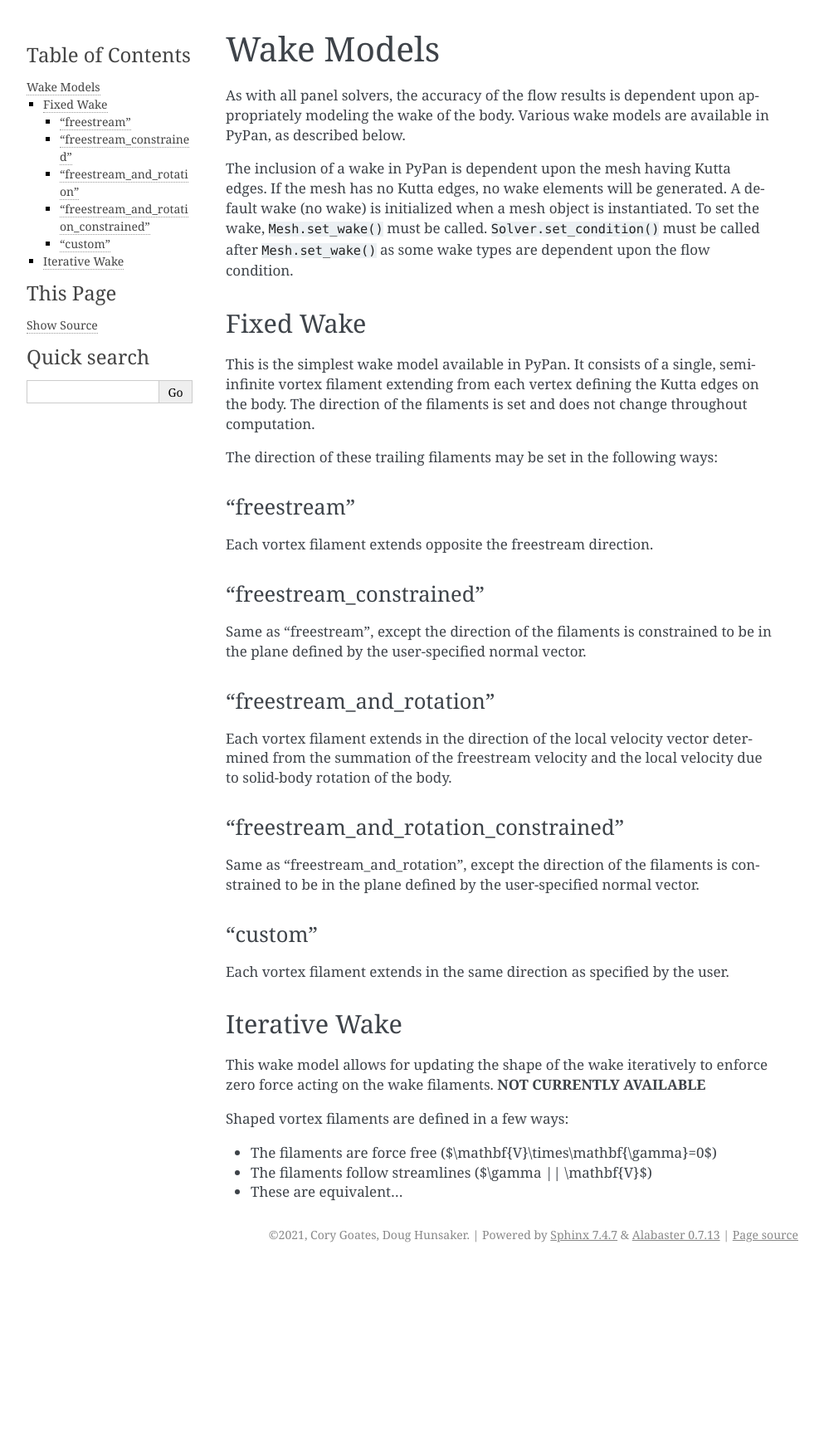
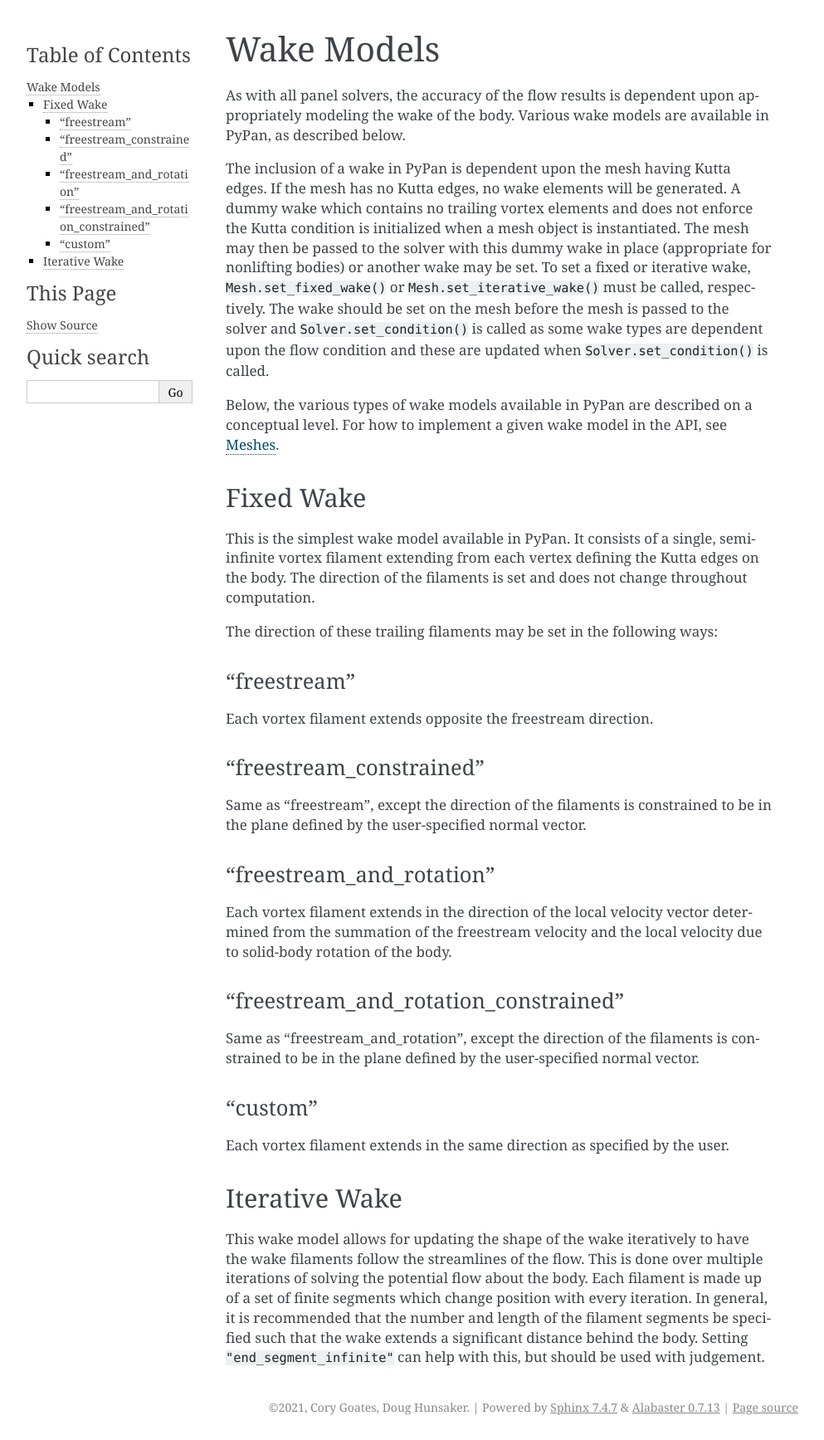
Before and after one commit to usuaero/PyPan, a Sphinx documentation site: the page built from docs/source/wake_models.md, in a window 1280 px wide. Shown: the whole page at 83% size, without its empty margins (148-1141 px from the left). Built offline with Sphinx 7.4.7, drawn with Linux system fonts in a browser that asks for light colours; before the commit the page ends 1527 px from its top, so only the background shows below that.

Commit message:
Updated docs to include iterative wakes.

````diff
--- a/docs/source/wake_models.md
+++ b/docs/source/wake_models.md
@@ -2,7 +2,9 @@
 
 As with all panel solvers, the accuracy of the flow results is dependent upon appropriately modeling the wake of the body. Various wake models are available in PyPan, as described below.
 
-The inclusion of a wake in PyPan is dependent upon the mesh having Kutta edges. If the mesh has no Kutta edges, no wake elements will be generated. A default wake (no wake) is initialized when a mesh object is instantiated. To set the wake, ```Mesh.set_wake()``` must be called. ```Solver.set_condition()``` must be called after ```Mesh.set_wake()``` as some wake types are dependent upon the flow condition.
+The inclusion of a wake in PyPan is dependent upon the mesh having Kutta edges. If the mesh has no Kutta edges, no wake elements will be generated. A dummy wake which contains no trailing vortex elements and does not enforce the Kutta condition is initialized when a mesh object is instantiated. The mesh may then be passed to the solver with this dummy wake in place (appropriate for nonlifting bodies) or another wake may be set. To set a fixed or iterative wake, ```Mesh.set_fixed_wake()``` or ```Mesh.set_iterative_wake()``` must be called, respectively. The wake should be set on the mesh before the mesh is passed to the solver and ```Solver.set_condition()``` is called as some wake types are dependent upon the flow condition and these are updated when ```Solver.set_condition()``` is called.
+
+Below, the various types of wake models available in PyPan are described on a conceptual level. For how to implement a given wake model in the API, see [Meshes](mesh).
 
 ## Fixed Wake
 
@@ -32,10 +34,4 @@ Each vortex filament extends in the same direction as specified by the user.
 
 ## Iterative Wake
 
-This wake model allows for updating the shape of the wake iteratively to enforce zero force acting on the wake filaments. **NOT CURRENTLY AVAILABLE**
-
-Shaped vortex filaments are defined in a few ways:
-
-* The filaments are force free ($\mathbf{V}\times\mathbf{\gamma}=0$)
-* The filaments follow streamlines ($\gamma || \mathbf{V}$)
-* These are equivalent...
+This wake model allows for updating the shape of the wake iteratively to have the wake filaments follow the streamlines of the flow. This is done over multiple iterations of solving the potential flow about the body. Each filament is made up of a set of finite segments which change position with every iteration. In general, it is recommended that the number and length of the filament segments be specified such that the wake extends a significant distance behind the body. Setting ```"end_segment_infinite"``` can help with this, but should be used with judgement.
````
Also changed, not shown: docs/source/helpful_hints.md (+3 -1 lines), docs/source/introduction.md (+3 -1 lines), docs/source/panair.md (+3 -0 lines), docs/source/support.md (+2 -1 lines).
